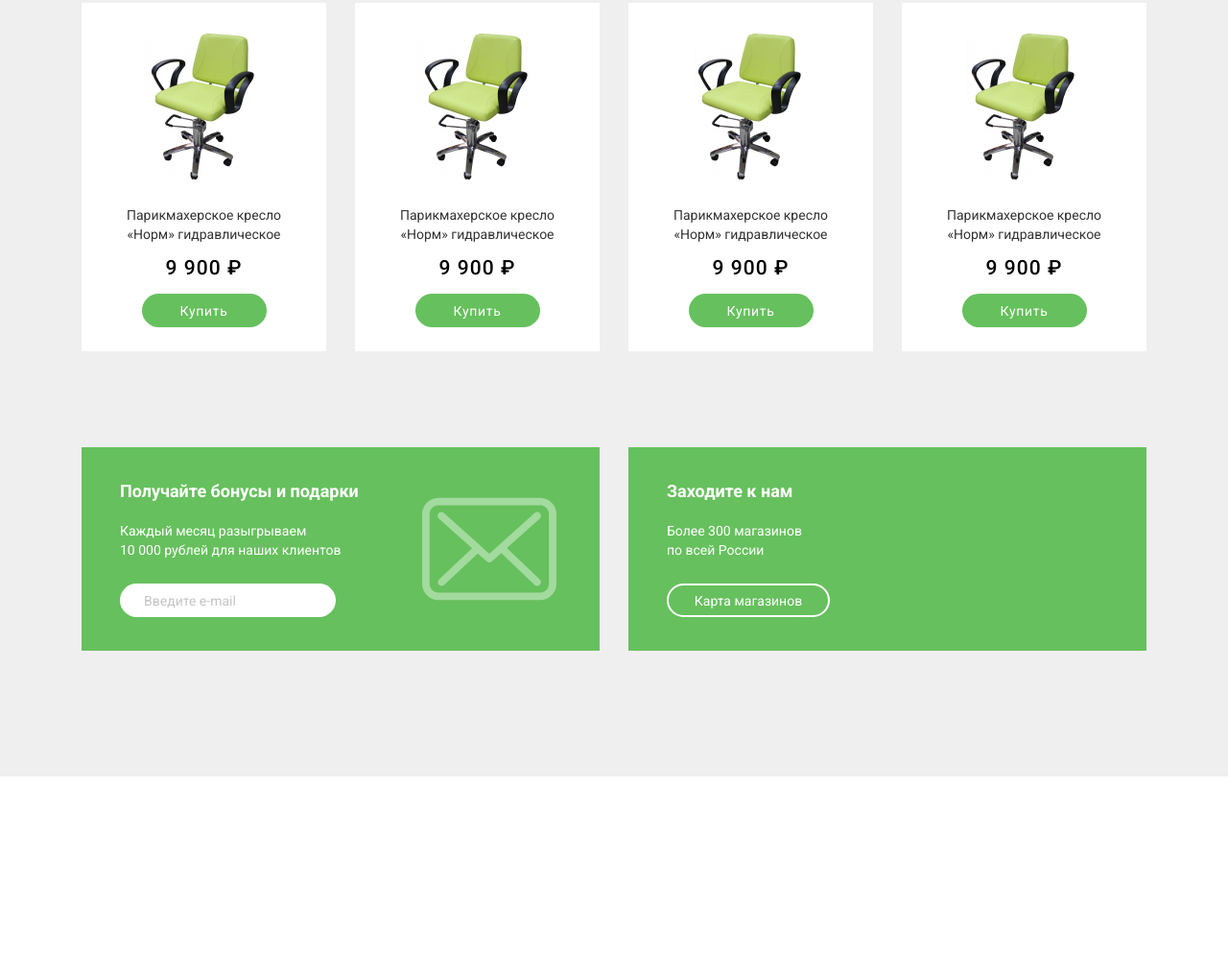
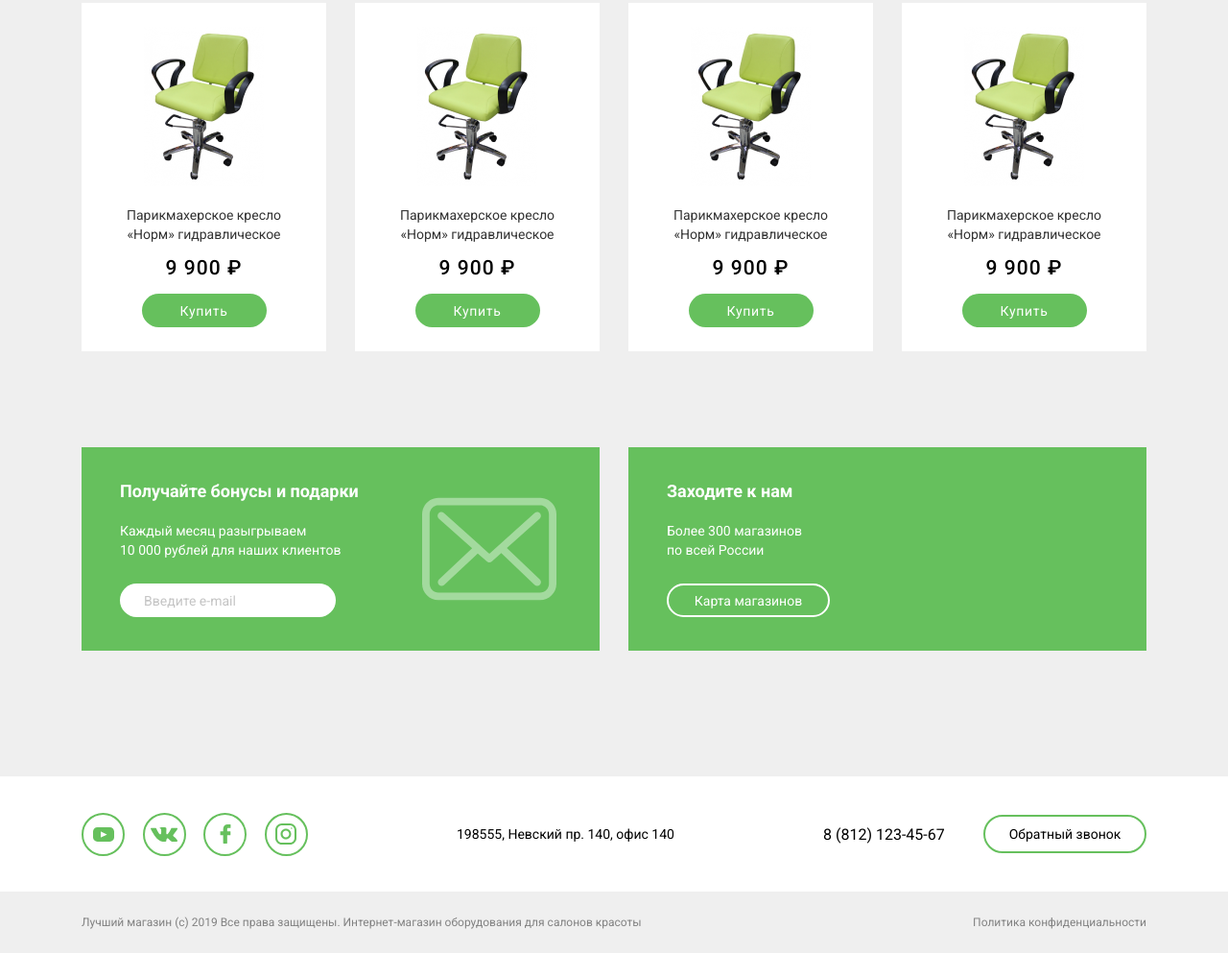
Before and after one commit to kamillakurmantaeva/beauty-page-layout, a plain HTML site: page index.html in a window 1280 px wide. Shown: the part 998-1991 px from the top of the page at 96% size. Before the commit the page ends 1807 px from the top, so only its background shows below. Drawn offline with Linux system fonts and the light colour scheme.

Commit message:
Added footer

```diff
--- a/index.html
+++ b/index.html
@@ -126,6 +126,31 @@
         </div>
       </section>
     </main>
-    <footer></footer>
+    <footer class="footer">
+      <div class="footer__contacts">
+        <div class="footer__contacts-wrap container">
+          <div class="footer__social">
+            <div><img src="/img/youtube.svg" alt="YouTube" /></div>
+            <div><img src="/img/vk.svg" alt="VK" /></div>
+            <div><img src="/img/facebook.svg" alt="Facebook" /></div>
+            <div><img src="/img/instagram.svg" alt="Instagram" /></div>
+          </div>
+          <div class="footer__address">198555, Невский пр. 140, офис 140</div>
+          <div class="footer__call">
+            <p>8 (812) 123-45-67</p>
+            <button>Обратный звонок</button>
+          </div>
+        </div>
+      </div>
+      <div class="footer__bottom">
+        <div class="footer__bottom-wrap container">
+          <p>
+            Лучший магазин (с) 2019 Все права защищены. Интернет-магазин
+            оборудования для салонов красоты
+          </p>
+          <p>Политика конфиденциальности</p>
+        </div>
+      </div>
+    </footer>
   </body>
 </html>
--- a/scss/style.scss
+++ b/scss/style.scss
@@ -485,3 +485,125 @@
     }
   }
 }
+
+.footer {
+  &__contacts {
+    height: 120px;
+    display: flex;
+    justify-content: center;
+    background: #ffffff;
+  }
+
+  &__contacts-wrap {
+    display: flex;
+    justify-content: space-between;
+    align-items: center;
+  }
+
+  &__social {
+    width: 236px;
+    display: flex;
+    justify-content: space-between;
+
+    > div {
+      box-sizing: border-box;
+      width: 45px;
+      height: 45px;
+      display: flex;
+      justify-content: center;
+      align-items: center;
+
+      background: #ffffff;
+      border: 2px solid #66c05d;
+      border-radius: 50%;
+
+      &:hover {
+        opacity: 0.8;
+        cursor: pointer;
+      }
+    }
+  }
+
+  &__address {
+    width: 227px;
+    height: 16px;
+
+    font-family: 'Roboto', sans-serif;
+    font-style: normal;
+    font-weight: 400;
+    font-size: 14px;
+    line-height: 16px;
+
+    color: #000000;
+  }
+
+  &__call {
+    display: flex;
+    align-items: center;
+
+    > p {
+      width: 127px;
+      height: 19px;
+
+      font-family: 'Roboto', sans-serif;
+      font-style: normal;
+      font-weight: 400;
+      font-size: 16px;
+      line-height: 19px;
+
+      color: #000000;
+    }
+
+    > button {
+      margin-left: 40px;
+      box-sizing: border-box;
+      width: 170px;
+      height: 40px;
+
+      font-family: 'Roboto', sans-serif;
+      font-style: normal;
+      font-weight: 400;
+      font-size: 14px;
+      line-height: 16px;
+
+      color: #000000;
+      background: #ffffff;
+      border: 2px solid #66c05d;
+      border-radius: 40px;
+
+      &:hover {
+        color: #ffffff;
+        background-color: #66c05d;
+      }
+    }
+  }
+
+  &__bottom {
+    height: 64px;
+    display: flex;
+    justify-content: center;
+    background: #efefef;
+  }
+
+  &__bottom-wrap {
+    display: flex;
+    justify-content: space-between;
+    align-items: center;
+
+    > p {
+      font-family: 'Roboto', sans-serif;
+      font-style: normal;
+      font-weight: 400;
+      font-size: 12px;
+      line-height: 14px;
+
+      color: #828282;
+
+      &:last-child:hover {
+        opacity: 0.8;
+        color: #000000;
+        cursor: pointer;
+      }
+    }
+  }
+}
```
Also changed, not shown: css/style.css, img/facebook.svg (added), img/instagram.svg (added), img/vk.svg (added), img/youtube.svg (added), 1 other file.
